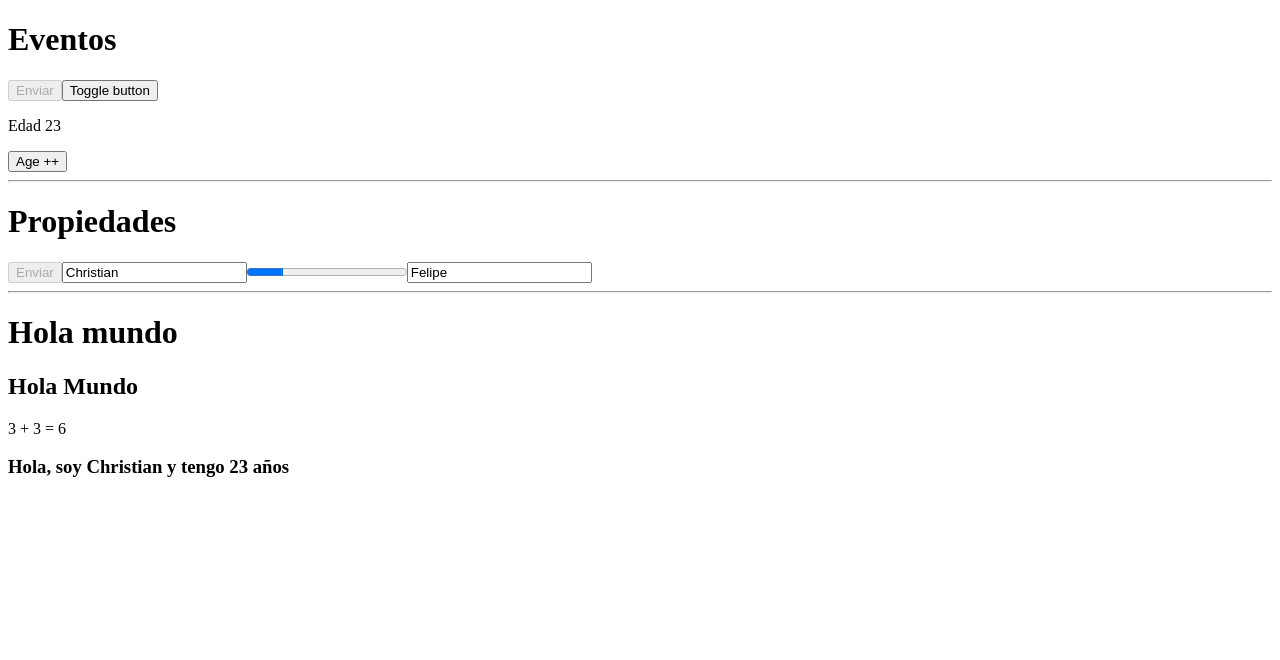
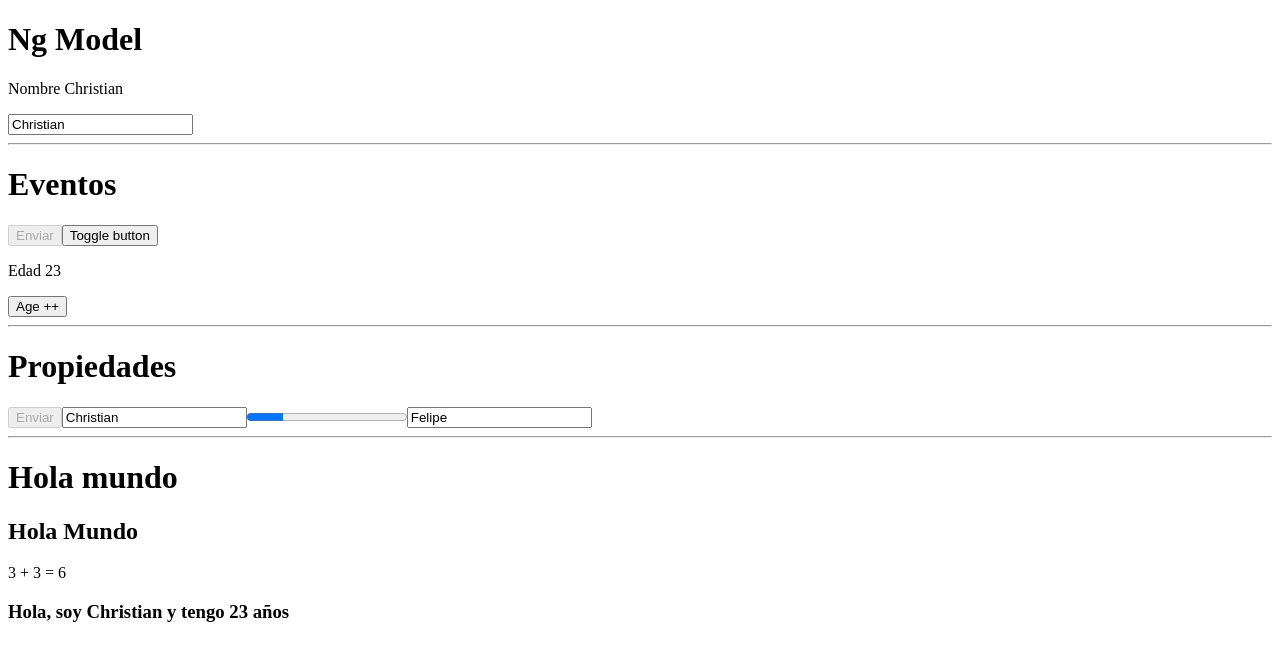
Before and after one commit to Christianlopez4/my-store, an Angular app: page / in a window 1280 px wide. Shown: the top 660 px of the page. Built offline with nearby package versions, Linux system fonts and the light colour scheme.

Commit message:
Data binding

```diff
--- a/src/app/app.component.html
+++ b/src/app/app.component.html
@@ -1,3 +1,7 @@
+<h1>Ng Model</h1>
+<p>Nombre {{ name }}</p>
+<input type="text" [(ngModel)]="name"/>
+<hr />
 <h1>Eventos</h1>
 <button [disabled]="btnDisabled">Enviar</button>
 <button (click)="toggleButton()">Toggle button</button>
--- a/src/app/app.module.ts
+++ b/src/app/app.module.ts
@@ -1,5 +1,6 @@
 import { NgModule } from '@angular/core';
 import { BrowserModule } from '@angular/platform-browser';
+import { FormsModule } from '@angular/forms';
 
 import { AppComponent } from './app.component';
 
@@ -8,7 +9,8 @@
     AppComponent
   ],
   imports: [
-    BrowserModule
+    BrowserModule,
+    FormsModule
   ],
   providers: [],
   bootstrap: [AppComponent]
```
